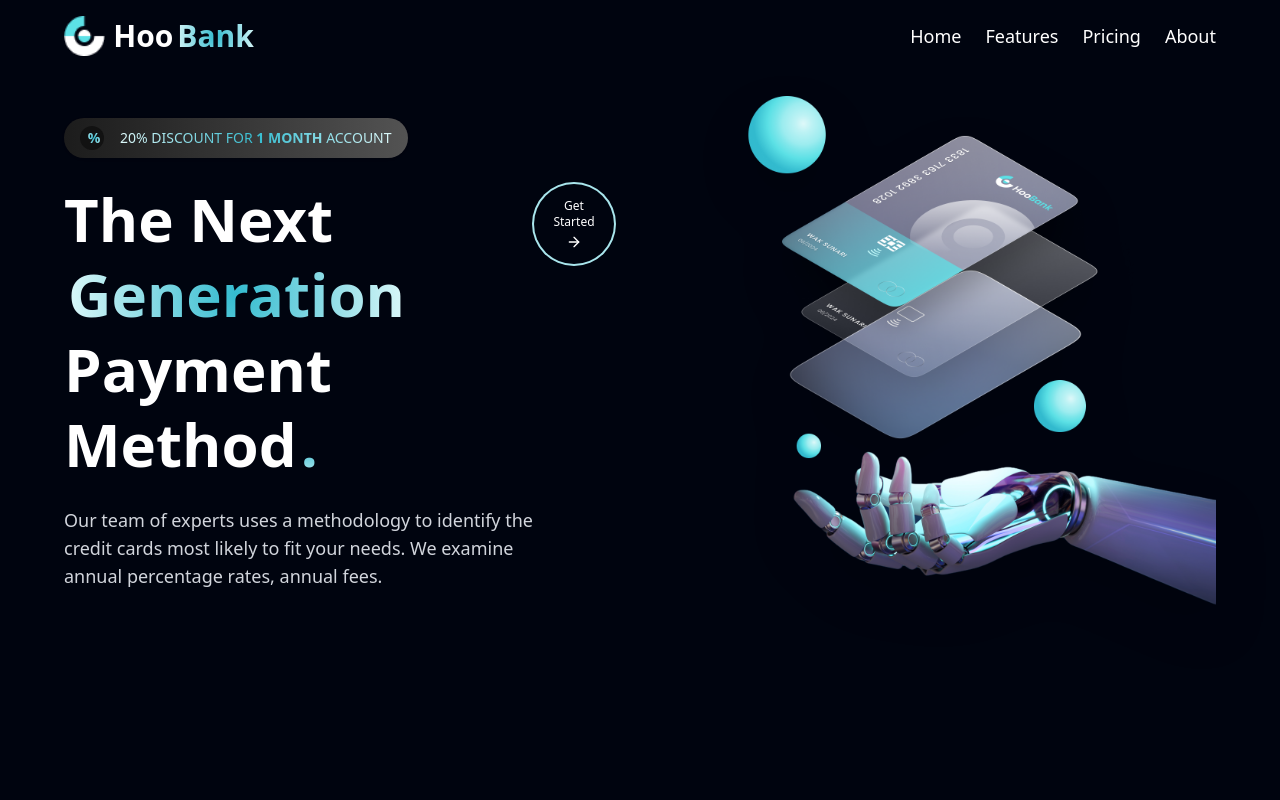
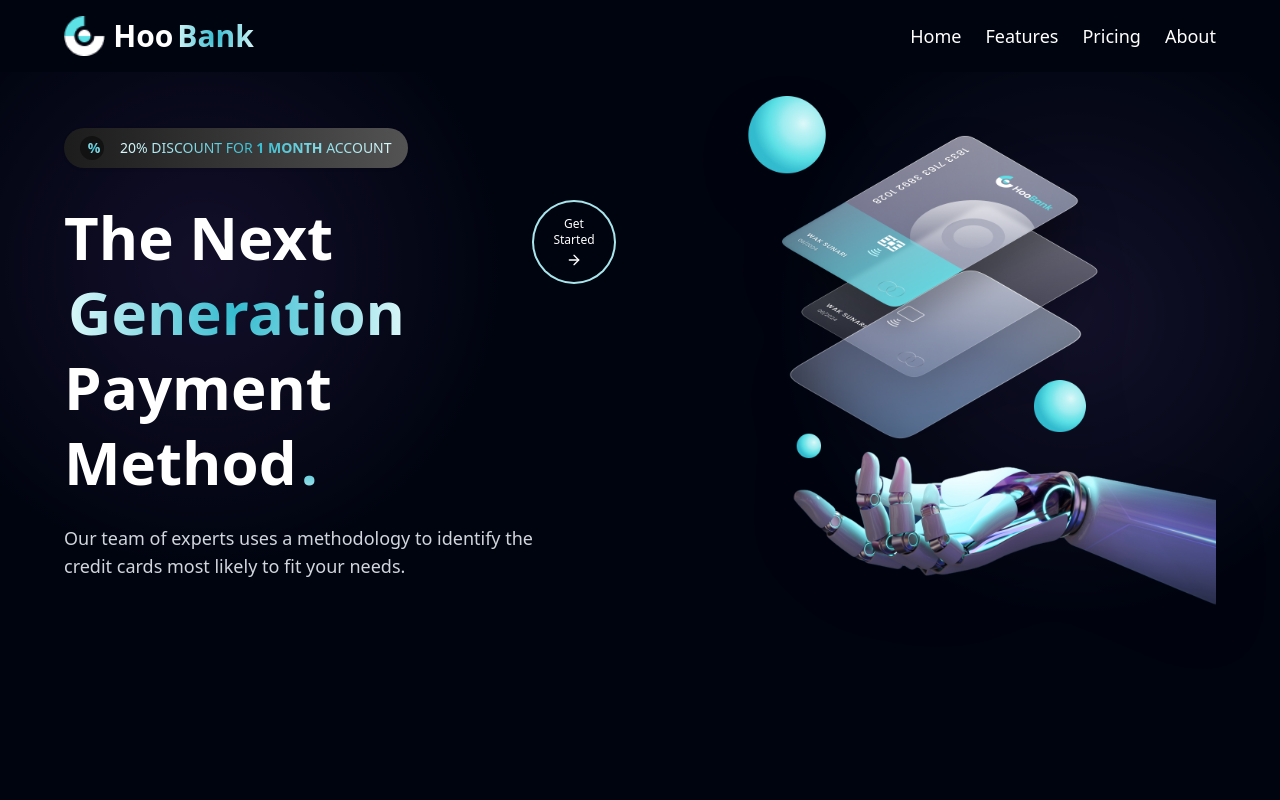
Before and after one commit to jayteemoney/business_landing, a React (Vite) app: page / in a window 1280 px wide. Shown: the top 800 px of the page. Built offline with nearby package versions, Linux system fonts and the light colour scheme.

Commit message:
adjustments

```diff
--- a/src/components/Hero.jsx
+++ b/src/components/Hero.jsx
@@ -1,12 +1,23 @@
-// components/HeroSection.jsx
 import { ArrowRight } from "lucide-react";
 
-export default function HeroSection() {
+export default function Hero() {
   return (
-    <section className="relative overflow-hidden bg-[#00040F] text-white pt-24 pb-32 px-6 md:px-16 py-4">
+    <section className="relative overflow-hidden bg-[#00040F] text-white pt-24 pb-32 px-6 md:px-16">
       <div className="max-w-7xl mx-auto grid grid-cols-1 lg:grid-cols-2 items-center gap-12">
-        {/* Left Content */}
+        {/* Left Content with Dark Gradient Accent */}
         <div className="flex flex-col space-y-6 relative">
+          {/* Gradient Background Element (Left) */}
+          <div
+            className="absolute -left-40 -top-40 w-[600px] h-[600px] pointer-events-none"
+            style={{
+              background: 'radial-gradient(circle at center, #2E1A47 0%, #00000F00 70%)',
+              mixBlendMode: 'screen',
+              opacity: '0.4'
+            }}
+          />
+
+          {/* Content */}
+          <div className="relative z-10">
             {/* Discount Badge */}
             <div className="flex items-center gap-3 bg-gradient-to-r from-[#1c1c1c] to-[#535353] bg-opacity-60 px-4 py-2 rounded-full w-max shadow-sm backdrop-blur-md">
               <div className="w-6 h-6 rounded-full bg-[#121212] flex items-center justify-center">
@@ -18,7 +29,7 @@ export default function HeroSection() {
             </div>
 
             {/* Headline + Button */}
-          <div className="flex items-start gap-6">
+            <div className="flex items-start gap-6 mt-8">
               <h1 className="text-4xl sm:text-5xl lg:text-6xl font-bold leading-tight">
                 The Next{" "}
                 <span className="ml-1 bg-[radial-gradient(circle,_#33BBCF,_#DEF9FA)] bg-clip-text text-transparent">
@@ -31,7 +42,6 @@ export default function HeroSection() {
                 </span>
               </h1>
 
-            {/* Get Started Button with Gradient Border Only */}
               <div className="shrink-0 rounded-full p-[2px] bg-[radial-gradient(circle,_#33BBCF,_#DEF9FA)]">
                 <button className="w-20 h-20 rounded-full bg-[#00040F] text-white flex flex-col items-center justify-center text-xs font-medium hover:scale-105 transition">
                   Get <br /> Started
@@ -40,14 +50,26 @@ export default function HeroSection() {
               </div>
             </div>
 
-          {/* Paragraph */}
-          <p className="text-gray-300 max-w-lg text-base sm:text-lg">
-            Our team of experts uses a methodology to identify the credit cards most likely to fit your needs. We examine annual percentage rates, annual fees.
+            <p className="text-gray-300 max-w-lg text-base sm:text-lg mt-6">
+              Our team of experts uses a methodology to identify the credit cards most likely to fit your needs.
             </p>
           </div>
+        </div>
 
-        {/* Right Visual */}
-        <div className="relative flex justify-center lg:justify-end">
+        {/* Right Visual with Lighter Gradient Accent */}
+        <div className="relative">
+          {/* Gradient Background Element (Right) */}
+          <div
+            className="absolute -right-40 -top-20 w-[600px] h-[600px] pointer-events-none"
+            style={{
+              background: 'radial-gradient(circle at center, #3D2A5F 0%, #00040F00 70%)',
+              mixBlendMode: 'screen',
+              opacity: '0.3'
+            }}
+          />
+
+          {/* Image Container */}
+          <div className="relative z-10 flex justify-center lg:justify-end">
             <img
               src="/src/assets/robot.png"
               alt="3D Cards and Robotic Hand"
@@ -55,6 +77,7 @@ export default function HeroSection() {
             />
           </div>
         </div>
+      </div>
     </section>
   );
 }
```
Lines whose indentation alone changed are shown as unchanged.
